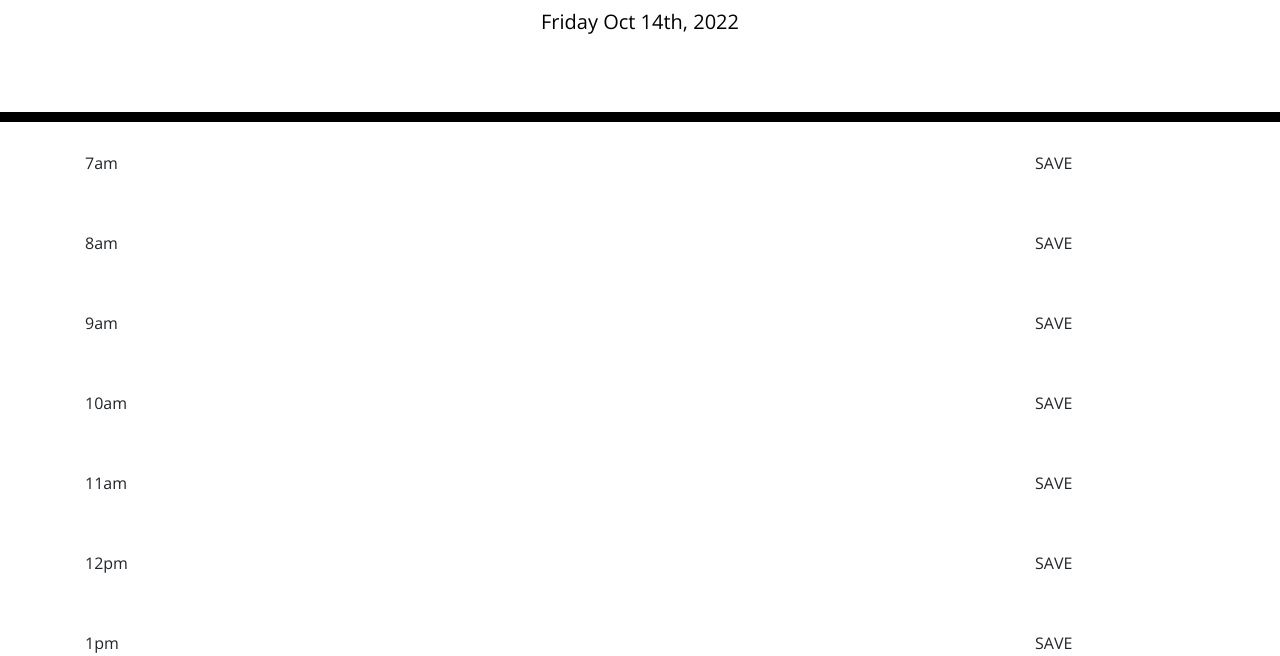
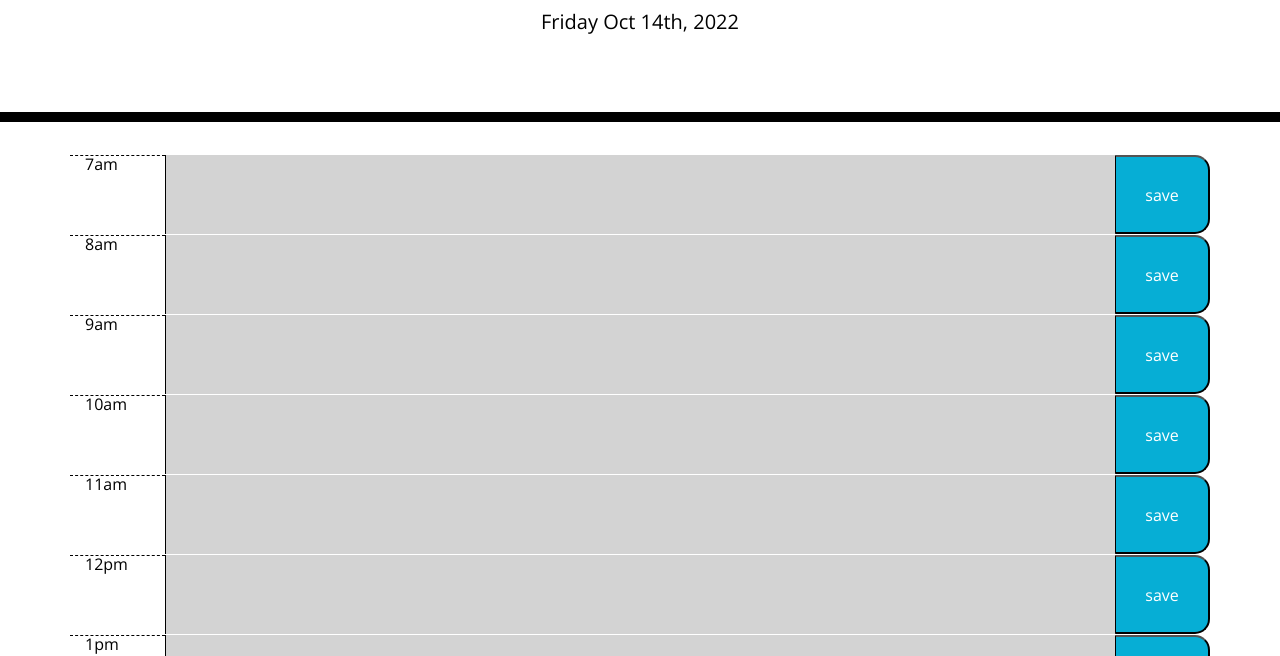
Before and after one commit to jlamb88/5-Daily-Scheduler-Third-Party-APIs, a plain HTML site: page index.html in a window 1280 px wide. Shown: the part 144-800 px from the top of the page. Drawn offline with nearby package versions, Linux system fonts and the light colour scheme.

Commit message:
attached CSS code to HTML and improved loading. Need to connect local storage

```diff
--- a/assets/css/style.css
+++ b/assets/css/style.css
@@ -46,9 +46,9 @@ body {
 
   textarea {
     background: transparent;
+    width: 100%;
     border: none;
     resize: none;
-    color: #000000;
     border-left: 1px solid black;
     padding: 10px;
   }
@@ -84,7 +84,7 @@ body {
 
   .past {
     background-color: #d3d3d3;
-    color: white;
+    color: black;
   }
 
   .present {
--- a/assets/javascript/script.js
+++ b/assets/javascript/script.js
@@ -1,26 +1,53 @@
 var now = moment();
 $('#currentDay').text(now.format("dddd MMM Do, YYYY"));
+// var currentHour = now.format("H");
+currentHour = 15
 
 for (n=7;n<18;n++)
-{ console.log(n);
+{
   var containerEl = $("#schedule");
   if (n<12){
     hourTime = n+"am";
-    console.log(hourTime);
-   }
+    }
   else if (n>12){
-    // time = n;
     hourTime = (n-12)+"pm";
-    console.log(hourTime);
-  }
+    }
   else {
     hourTime = n+'pm';
-    console.log(hourTime);
-  }
+    }
   var schedRow = '<section class="row" id ="schedule-row"></section>';
   containerEl.append(schedRow);
   currentRow = $("section").last()
-  currentRow.append('<section class="col-3" id="hour">'+hourTime+'</section>')
-  currentRow.append('<section class="col-7" id="appt"></section>')
-  currentRow.append('<section class="col-2" id="save">SAVE</section>')
+  currentRow.append('<section class="col-1 hour" id="hour">'+hourTime+'</section>')
+  apptText = localStorage.getItem(hourTime);
+  currentRow.append('<textarea id="appt" data-time="'+hourTime+'"></textarea>')
+  $("#appt").last().text = apptText
+  currentRow.append('<button type="button" class="saveBtn col-1">save</button>')
+  $("button", currentRow).attr("click", "saveAppt()")
+
+  currentAppt = $("textarea").last()
+  if (n<currentHour) {
+    currentAppt.attr("class", "col-10 past")
   }
+  else if (n>currentHour) {
+    currentAppt.attr("class", "col-10 future")
+  }
+  else {
+    currentAppt.attr("class", "col-10 present")
+  }
+  }
+
+  function saveAppt() {
+    var apptTime = $(this).prev().data("time")
+    console.log(apptTime);
+    var apptText = $(this).prev().text;
+    console.log(apptText);
+    localStorage.setItem(apptTime, apptText);}
+  // $("button").click((event) => {
+  //   var apptTime = event.target.siblings();
+
+  //   console.log(apptTime);
+  //   var apptText = $(this).prev().val;
+  //   console.log(apptText);
+  //   localStorage.setItem(apptTime, apptText);}
+  // )
```
